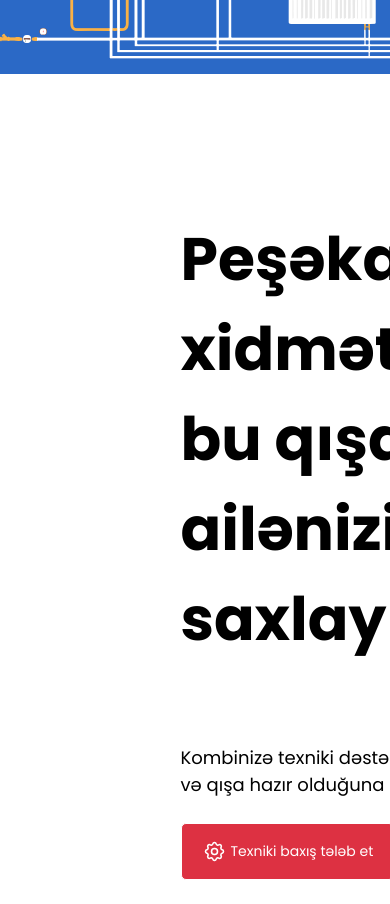
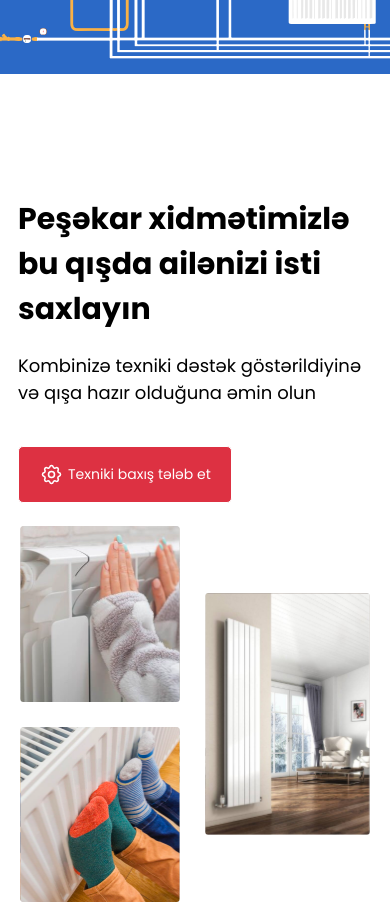
Before and after one commit to iambabazada/kombim-web, a React (Vite) app: page / in a window 390 px wide. Shown: the part 3000-3904 px from the top of the page. Built offline with nearby package versions, Linux system fonts and the light colour scheme.

Commit message:
gallery section responsive

```diff
--- a/src/components/Gallery/Gallery.module.css
+++ b/src/components/Gallery/Gallery.module.css
@@ -37,3 +37,43 @@
     display: flex;
     margin: 0 30px;
 }
+
+/* Responsive CSS */
+
+/* Mobile CSS */
+
+@media only screen and (max-width: 768px){
+    .container{
+        width: 100%;
+        padding: 40px 20px;
+        flex-direction: column;
+    }
+    .container .header{
+        padding: 23px;
+    }
+    .container .header h1{
+        width: 350px;
+        font-size: 30px;
+        margin-bottom: 20px;
+    }
+    .container .header .description{
+        margin-bottom: 40px;
+    }
+    .container .gallery{
+        margin: 0;
+        width: 100%;
+    }
+    .container .gallery .left_side{
+        gap: 25px;
+    }
+    .container .gallery .left_side img{
+        width: 160px;
+    }
+    .container .gallery .right_side{
+        margin-left: 25px;
+    }
+    .container .gallery .right_side img{
+        width: 165px;
+        margin: 0;
+    }
+}
```
